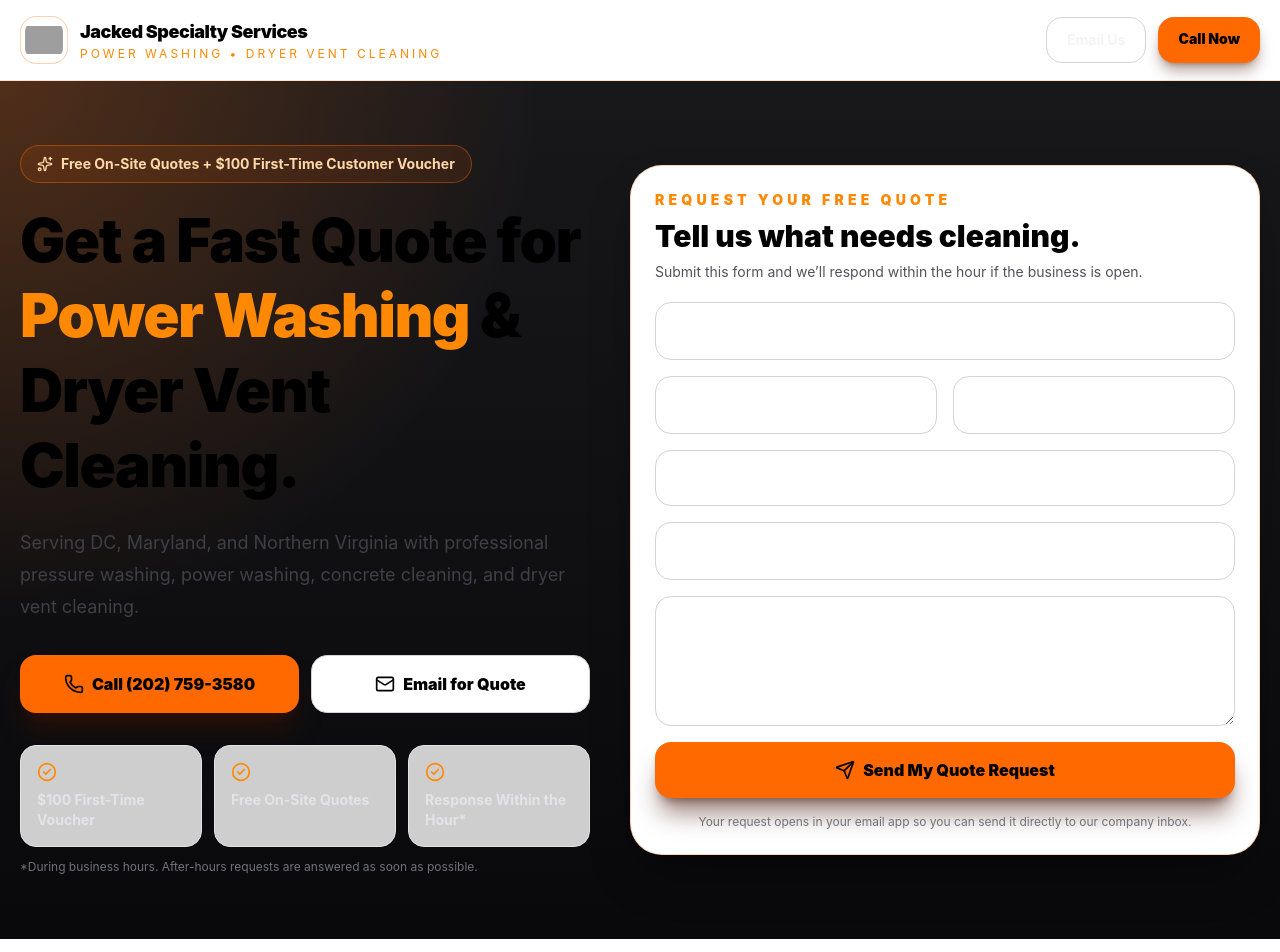
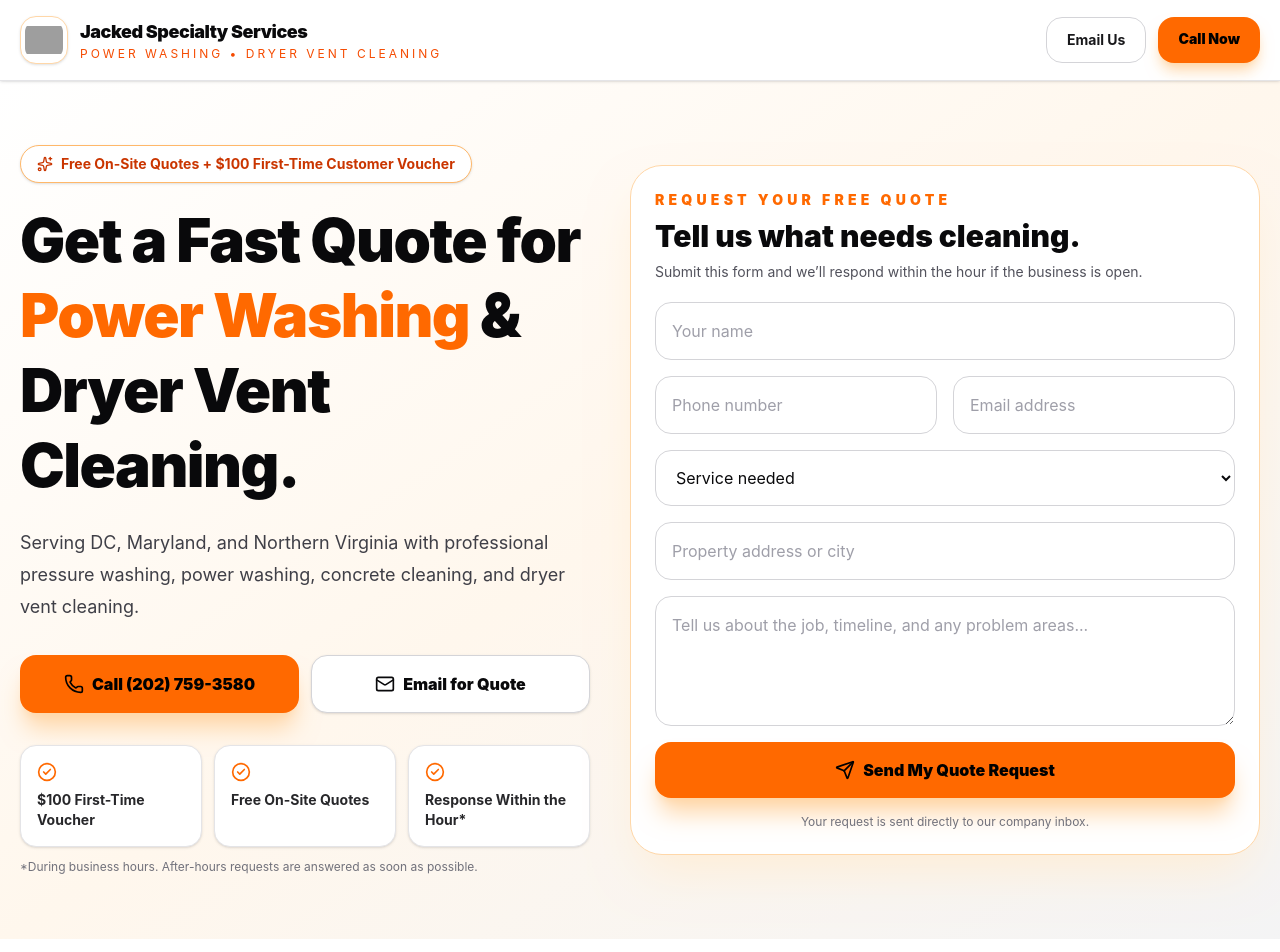
Before and after one commit to ching202/jacked-landing-page, a React (Vite) app: page / in a window 1280 px wide. Shown: the top 952 px of the page. Built offline with nearby package versions, Linux system fonts and the light colour scheme; grey boxes are pictures that could not be loaded.

Commit message:
Clean up final color scheme

```diff
--- a/src/App.jsx
+++ b/src/App.jsx
@@ -1,6 +1,6 @@
 import React, { useState } from "react";
 import { motion } from "framer-motion";
-import { Phone, Mail, Star, ShieldCheck, Droplets, Clock, MapPin, CheckCircle2, Send, Sparkles, Camera } from "lucide-react";
+import { Phone, Mail, Star, Droplets, CheckCircle2, Send, Sparkles, Camera } from "lucide-react";
 
 export default function JackedLandingPage() {
   const [form, setForm] = useState({ name: "", phone: "", email: "", service: "", address: "", message: "" });
@@ -41,28 +41,28 @@
   };
 
   return (
-    <div className="min-h-screen bg-white text-black">
+    <div className="min-h-screen bg-white text-zinc-950">
       {/* Header */}
-      <header className="sticky top-0 z-50 border-b border-orange-500/20 bg-white/95 backdrop-blur">
+      <header className="sticky top-0 z-50 border-b border-zinc-200 bg-white/95 shadow-sm backdrop-blur">
         <div className="mx-auto flex max-w-7xl items-center justify-between px-5 py-4">
           <div className="flex items-center gap-3">
             <img
               src="/logo.png"
               alt="Jacked Specialty Services logo"
-              className="h-12 w-12 rounded-2xl border border-orange-500/30 bg-white object-contain p-1"
+              className="h-12 w-12 rounded-2xl border border-orange-200 bg-white object-contain p-1 shadow-sm"
               onError={(e) => { e.currentTarget.style.display = "none"; }}
             />
             <div>
-              <p className="text-lg font-black tracking-tight">Jacked Specialty Services</p>
-              <p className="text-xs uppercase tracking-[0.25em] text-orange-400">Power Washing • Dryer Vent Cleaning</p>
+              <p className="text-lg font-black tracking-tight text-zinc-950">Jacked Specialty Services</p>
+              <p className="text-xs uppercase tracking-[0.25em] text-orange-600">Power Washing • Dryer Vent Cleaning</p>
             </div>
           </div>
 
           <div className="hidden gap-3 md:flex">
-            <a href={`mailto:${emailAddress}`} className="rounded-2xl border border-zinc-300 px-5 py-3 text-sm font-bold text-zinc-100 transition hover:border-orange-500 hover:bg-white">
+            <a href={`mailto:${emailAddress}?subject=Free Quote Request - Jacked Specialty Services`} className="rounded-2xl border border-zinc-300 bg-white px-5 py-3 text-sm font-bold text-zinc-900 transition hover:border-orange-500 hover:bg-orange-50">
               Email Us
             </a>
-            <a href={`tel:${phoneNumber.replace(/[^0-9]/g, "")}`} className="rounded-2xl bg-orange-500 px-5 py-3 text-sm font-black text-black shadow-lg shadow-orange-950/40 transition hover:bg-orange-400">
+            <a href={`tel:${phoneNumber.replace(/[^0-9]/g, "")}`} className="rounded-2xl bg-orange-500 px-5 py-3 text-sm font-black text-black shadow-lg shadow-orange-200 transition hover:bg-orange-400">
               Call Now
             </a>
           </div>
@@ -70,16 +70,16 @@
       </header>
 
       {/* Hero with immediate CTA and quote form */}
-      <section className="relative overflow-hidden bg-[radial-gradient(circle_at_top_left,rgba(249,115,22,0.25),transparent_35%),linear-gradient(to_bottom,#18181b,#09090b)]">
+      <section className="relative overflow-hidden bg-gradient-to-br from-white via-orange-50 to-zinc-100">
         <div className="mx-auto grid max-w-7xl gap-10 px-5 py-12 md:grid-cols-[0.95fr_1.05fr] md:items-center md:py-16">
           <motion.div initial={{ opacity: 0, y: 18 }} animate={{ opacity: 1, y: 0 }} transition={{ duration: 0.45 }}>
-            <div className="mb-5 inline-flex items-center gap-2 rounded-full border border-orange-500/40 bg-orange-500/10 px-4 py-2 text-sm font-bold text-orange-200">
+            <div className="mb-5 inline-flex items-center gap-2 rounded-full border border-orange-300 bg-white px-4 py-2 text-sm font-bold text-orange-700 shadow-sm">
               <Sparkles className="h-4 w-4" />
               Free On-Site Quotes + $100 First-Time Customer Voucher
             </div>
 
-            <h1 className="text-4xl font-black leading-tight tracking-tight md:text-6xl">
-              Get a Fast Quote for <span className="text-orange-400">Power Washing</span> & Dryer Vent Cleaning.
+            <h1 className="text-4xl font-black leading-tight tracking-tight text-zinc-950 md:text-6xl">
+              Get a Fast Quote for <span className="text-orange-500">Power Washing</span> & Dryer Vent Cleaning.
             </h1>
 
             <p className="mt-6 max-w-xl text-lg leading-8 text-zinc-700">
@@ -87,11 +87,11 @@
             </p>
 
             <div className="mt-8 grid gap-3 sm:grid-cols-2">
-              <a href={`tel:${phoneNumber.replace(/[^0-9]/g, "")}`} className="inline-flex items-center justify-center gap-2 rounded-2xl bg-orange-500 px-7 py-4 text-base font-black text-black shadow-xl shadow-orange-950/50 transition hover:bg-orange-400">
+              <a href={`tel:${phoneNumber.replace(/[^0-9]/g, "")}`} className="inline-flex items-center justify-center gap-2 rounded-2xl bg-orange-500 px-7 py-4 text-base font-black text-black shadow-xl shadow-orange-200 transition hover:bg-orange-400">
                 <Phone className="h-5 w-5" />
                 Call {phoneNumber}
               </a>
-              <a href={`mailto:${emailAddress}`} className="inline-flex items-center justify-center gap-2 rounded-2xl border border-zinc-300 bg-white px-7 py-4 text-base font-black text-black transition hover:bg-zinc-200">
+              <a href={`mailto:${emailAddress}?subject=Free Quote Request - Jacked Specialty Services`} className="inline-flex items-center justify-center gap-2 rounded-2xl border border-zinc-300 bg-white px-7 py-4 text-base font-black text-zinc-950 shadow-sm transition hover:border-orange-500 hover:bg-orange-50">
                 <Mail className="h-5 w-5" />
                 Email for Quote
               </a>
@@ -99,8 +99,8 @@
 
             <div className="mt-8 grid gap-3 sm:grid-cols-3">
               {["$100 First-Time Voucher", "Free On-Site Quotes", "Response Within the Hour*"].map((item) => (
-                <div key={item} className="rounded-2xl border border-zinc-200 bg-white/80 p-4 text-sm font-bold text-zinc-200">
-                  <CheckCircle2 className="mb-2 h-5 w-5 text-orange-400" />
+                <div key={item} className="rounded-2xl border border-zinc-200 bg-white p-4 text-sm font-bold text-zinc-800 shadow-sm">
+                  <CheckCircle2 className="mb-2 h-5 w-5 text-orange-500" />
                   {item}
                 </div>
               ))}
@@ -113,34 +113,34 @@
               action="https://formsubmit.co/jackedspecialtyservices@gmail.com"
               method="POST"
               onSubmit={handleSubmit}
-              className="rounded-[2rem] border border-orange-500/30 bg-white p-6 shadow-2xl shadow-black/40"
+              className="rounded-[2rem] border border-orange-200 bg-white p-6 shadow-2xl shadow-orange-100"
             >
               <input type="hidden" name="_subject" value="New Free Quote Request - Jacked Specialty Services" />
               <input type="hidden" name="_captcha" value="false" />
               <input type="hidden" name="_template" value="table" />
               <div className="mb-5">
-                <p className="text-sm font-black uppercase tracking-[0.3em] text-orange-400">Request Your Free Quote</p>
-                <h2 className="mt-2 text-3xl font-black">Tell us what needs cleaning.</h2>
+                <p className="text-sm font-black uppercase tracking-[0.3em] text-orange-500">Request Your Free Quote</p>
+                <h2 className="mt-2 text-3xl font-black text-zinc-950">Tell us what needs cleaning.</h2>
                 <p className="mt-2 text-sm text-zinc-600">Submit this form and we’ll respond within the hour if the business is open.</p>
               </div>
 
               <div className="grid gap-4">
-                <input name="name" value={form.name} onChange={handleChange} required placeholder="Your name" className="rounded-2xl border border-zinc-300 bg-white px-4 py-4 text-white outline-none transition focus:border-orange-500" />
+                <input name="name" value={form.name} onChange={handleChange} required placeholder="Your name" className="rounded-2xl border border-zinc-300 bg-white px-4 py-4 text-zinc-950 placeholder:text-zinc-400 outline-none transition focus:border-orange-500 focus:ring-4 focus:ring-orange-100" />
                 <div className="grid gap-4 sm:grid-cols-2">
-                  <input name="phone" value={form.phone} onChange={handleChange} required placeholder="Phone number" className="rounded-2xl border border-zinc-300 bg-white px-4 py-4 text-white outline-none transition focus:border-orange-500" />
-                  <input name="email" type="email" value={form.email} onChange={handleChange} placeholder="Email address" className="rounded-2xl border border-zinc-300 bg-white px-4 py-4 text-white outline-none transition focus:border-orange-500" />
+                  <input name="phone" value={form.phone} onChange={handleChange} required placeholder="Phone number" className="rounded-2xl border border-zinc-300 bg-white px-4 py-4 text-zinc-950 placeholder:text-zinc-400 outline-none transition focus:border-orange-500 focus:ring-4 focus:ring-orange-100" />
+                  <input name="email" type="email" value={form.email} onChange={handleChange} placeholder="Email address" className="rounded-2xl border border-zinc-300 bg-white px-4 py-4 text-zinc-950 placeholder:text-zinc-400 outline-none transition focus:border-orange-500 focus:ring-4 focus:ring-orange-100" />
                 </div>
-                <select name="service" value={form.service} onChange={handleChange} required className="rounded-2xl border border-zinc-300 bg-white px-4 py-4 text-white outline-none transition focus:border-orange-500">
+                <select name="service" value={form.service} onChange={handleChange} required className="rounded-2xl border border-zinc-300 bg-white px-4 py-4 text-zinc-950 outline-none transition focus:border-orange-500 focus:ring-4 focus:ring-orange-100">
                   <option value="">Service needed</option>
                   {services.map((service) => <option key={service} value={service}>{service}</option>)}
                 </select>
-                <input name="address" value={form.address} onChange={handleChange} placeholder="Property address or city" className="rounded-2xl border border-zinc-300 bg-white px-4 py-4 text-white outline-none transition focus:border-orange-500" />
-                <textarea name="message" value={form.message} onChange={handleChange} rows="4" placeholder="Tell us about the job, timeline, and any problem areas..." className="rounded-2xl border border-zinc-300 bg-white px-4 py-4 text-white outline-none transition focus:border-orange-500" />
-                <button className="inline-flex items-center justify-center gap-2 rounded-2xl bg-orange-500 px-7 py-4 text-base font-black text-black shadow-xl shadow-orange-950/50 transition hover:bg-orange-400">
+                <input name="address" value={form.address} onChange={handleChange} placeholder="Property address or city" className="rounded-2xl border border-zinc-300 bg-white px-4 py-4 text-zinc-950 placeholder:text-zinc-400 outline-none transition focus:border-orange-500 focus:ring-4 focus:ring-orange-100" />
+                <textarea name="message" value={form.message} onChange={handleChange} rows="4" placeholder="Tell us about the job, timeline, and any problem areas..." className="rounded-2xl border border-zinc-300 bg-white px-4 py-4 text-zinc-950 placeholder:text-zinc-400 outline-none transition focus:border-orange-500 focus:ring-4 focus:ring-orange-100" />
+                <button type="submit" className="inline-flex items-center justify-center gap-2 rounded-2xl bg-orange-500 px-7 py-4 text-base font-black text-black shadow-xl shadow-orange-200 transition hover:bg-orange-400">
                   <Send className="h-5 w-5" />
                   Send My Quote Request
                 </button>
-                <p className="text-center text-xs text-zinc-500">Your request opens in your email app so you can send it directly to our company inbox.</p>
+                <p className="text-center text-xs text-zinc-500">Your request is sent directly to our company inbox.</p>
               </div>
             </form>
           </motion.div>
@@ -148,19 +148,19 @@
       </section>
 
       {/* Offer/Services */}
-      <section className="mx-auto max-w-7xl px-5 py-16">
+      <section className="mx-auto max-w-7xl bg-white px-5 py-16">
         <div className="grid gap-6 md:grid-cols-[0.9fr_1.1fr] md:items-start">
           <div>
-            <p className="text-sm font-black uppercase tracking-[0.3em] text-orange-400">Our Offer</p>
-            <h2 className="mt-3 text-3xl font-black md:text-5xl">Free on-site quotes and $100 off your first service.</h2>
+            <p className="text-sm font-black uppercase tracking-[0.3em] text-orange-500">Our Offer</p>
+            <h2 className="mt-3 text-3xl font-black text-zinc-950 md:text-5xl">Free on-site quotes and $100 off your first service.</h2>
             <p className="mt-5 text-zinc-700">Whether you need concrete cleaned, exterior areas refreshed, or dryer vents serviced, we make it easy to get a professional quote fast.</p>
           </div>
 
           <div className="grid gap-4 sm:grid-cols-2">
             {services.map((service) => (
-              <div key={service} className="rounded-3xl border border-zinc-200 bg-white p-6">
-                <Droplets className="h-8 w-8 text-orange-400" />
-                <h3 className="mt-4 text-xl font-black">{service}</h3>
+              <div key={service} className="rounded-3xl border border-zinc-200 bg-white p-6 shadow-sm">
+                <Droplets className="h-8 w-8 text-orange-500" />
+                <h3 className="mt-4 text-xl font-black text-zinc-950">{service}</h3>
                 <p className="mt-2 text-sm text-zinc-600">Professional service, clean results, and a simple quote process.</p>
               </div>
             ))}
@@ -213,20 +213,20 @@
       </section>
 
       {/* Reviews */}
-      <section className="mx-auto max-w-7xl px-5 py-16">
+      <section className="mx-auto max-w-7xl bg-white px-5 py-16">
         <div className="mb-10 max-w-3xl">
-          <p className="text-sm font-black uppercase tracking-[0.3em] text-orange-400">Yelp Reviews</p>
-          <h2 className="mt-3 text-3xl font-black md:text-5xl">Trusted by customers who needed the job done right.</h2>
+          <p className="text-sm font-black uppercase tracking-[0.3em] text-orange-500">Yelp Reviews</p>
+          <h2 className="mt-3 text-3xl font-black text-zinc-950 md:text-5xl">Trusted by customers who needed the job done right.</h2>
         </div>
 
         <div className="grid gap-5 md:grid-cols-3">
           {reviews.map((review) => (
-            <div key={review.name} className="rounded-3xl border border-zinc-200 bg-white p-6 shadow-lg shadow-black/20">
-              <div className="mb-4 flex gap-1 text-orange-400">
-                {[...Array(5)].map((_, i) => <Star key={i} className="h-5 w-5 fill-orange-400" />)}
+            <div key={review.name} className="rounded-3xl border border-zinc-200 bg-white p-6 shadow-lg shadow-zinc-200/70">
+              <div className="mb-4 flex gap-1 text-orange-500">
+                {[...Array(5)].map((_, i) => <Star key={i} className="h-5 w-5 fill-orange-500" />)}
               </div>
-              <p className="text-lg font-semibold text-zinc-100">“{review.text}”</p>
-              <p className="mt-5 font-black text-orange-300">{review.name}</p>
+              <p className="text-lg font-semibold text-zinc-700">“{review.text}”</p>
+              <p className="mt-5 font-black text-orange-600">{review.name}</p>
               <p className="text-sm text-zinc-500">Yelp customer review</p>
             </div>
           ))}
@@ -234,13 +234,13 @@
       </section>
 
       {/* Final CTA */}
-      <section className="bg-orange-500 px-5 py-12 text-black">
+      <section className="bg-orange-500 px-5 py-12 text-zinc-950">
         <div className="mx-auto flex max-w-7xl flex-col items-start justify-between gap-6 md:flex-row md:items-center">
           <div>
             <h2 className="text-3xl font-black md:text-4xl">Ready for your free on-site quote?</h2>
             <p className="mt-2 font-semibold">Call, email, or submit the form above. First-time customers can receive $100 off qualifying services.</p>
           </div>
-          <a href={`tel:${phoneNumber.replace(/[^0-9]/g, "")}`} className="inline-flex items-center justify-center gap-2 rounded-2xl bg-black px-7 py-4 text-base font-black text-white transition hover:bg-zinc-800">
+          <a href={`tel:${phoneNumber.replace(/[^0-9]/g, "")}`} className="inline-flex items-center justify-center gap-2 rounded-2xl bg-zinc-950 px-7 py-4 text-base font-black text-white transition hover:bg-zinc-800">
             <Phone className="h-5 w-5" />
             Call {phoneNumber}
           </a>
@@ -256,10 +256,10 @@
 
       {/* Mobile Sticky CTA */}
       <div className="fixed bottom-4 left-4 right-4 z-50 grid grid-cols-2 gap-3 md:hidden">
-        <a href={`tel:${phoneNumber.replace(/[^0-9]/g, "")}`} className="inline-flex items-center justify-center gap-2 rounded-2xl bg-orange-500 px-4 py-4 text-sm font-black text-black shadow-2xl shadow-black/50">
+        <a href={`tel:${phoneNumber.replace(/[^0-9]/g, "")}`} className="inline-flex items-center justify-center gap-2 rounded-2xl bg-orange-500 px-4 py-4 text-sm font-black text-black shadow-2xl shadow-black/30">
           <Phone className="h-5 w-5" /> Call
         </a>
-        <a href={`mailto:${emailAddress}`} className="inline-flex items-center justify-center gap-2 rounded-2xl bg-white px-4 py-4 text-sm font-black text-black shadow-2xl shadow-black/50">
+        <a href={`mailto:${emailAddress}?subject=Free Quote Request - Jacked Specialty Services`} className="inline-flex items-center justify-center gap-2 rounded-2xl bg-zinc-950 px-4 py-4 text-sm font-black text-white shadow-2xl shadow-black/30">
           <Mail className="h-5 w-5" /> Email
         </a>
       </div>
```
